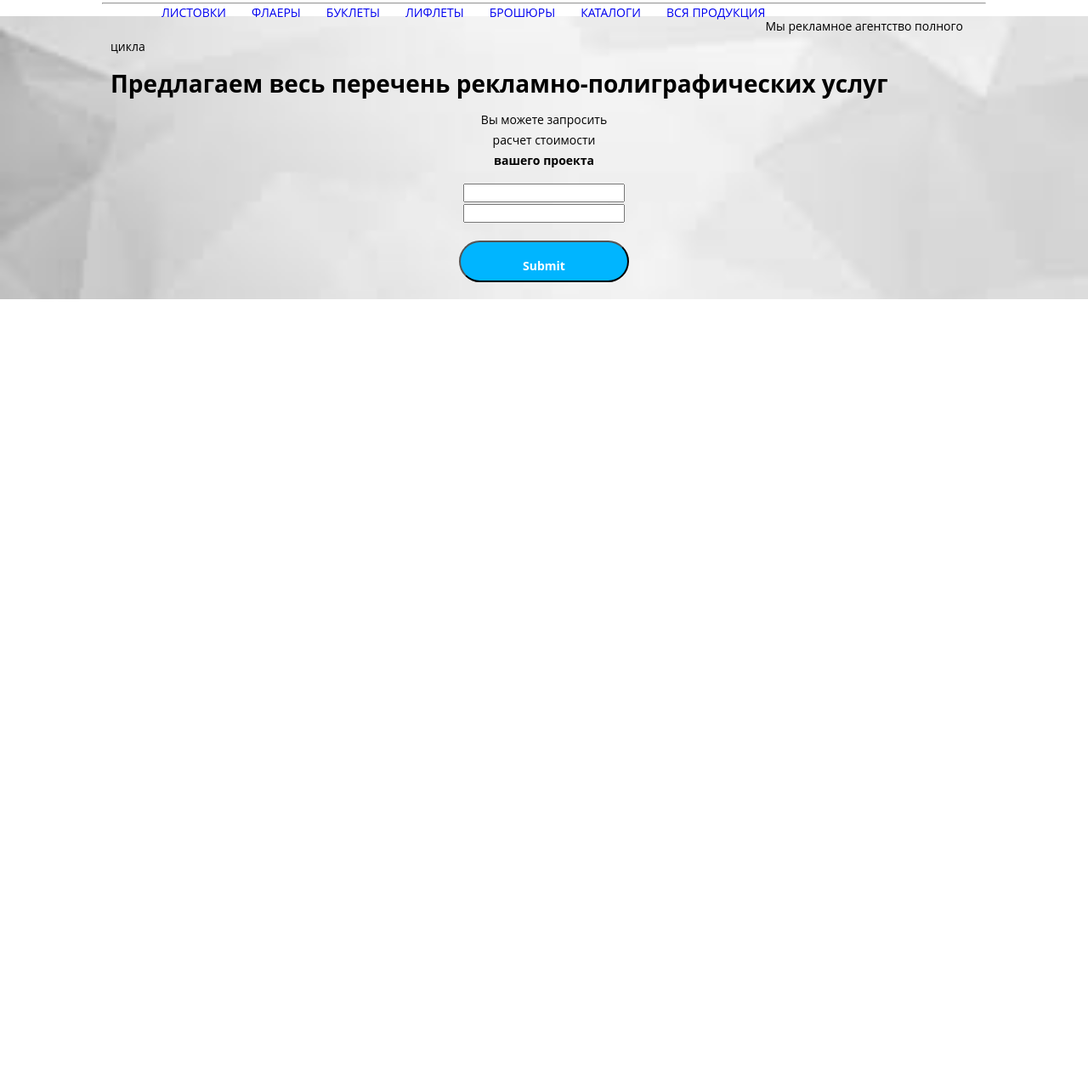
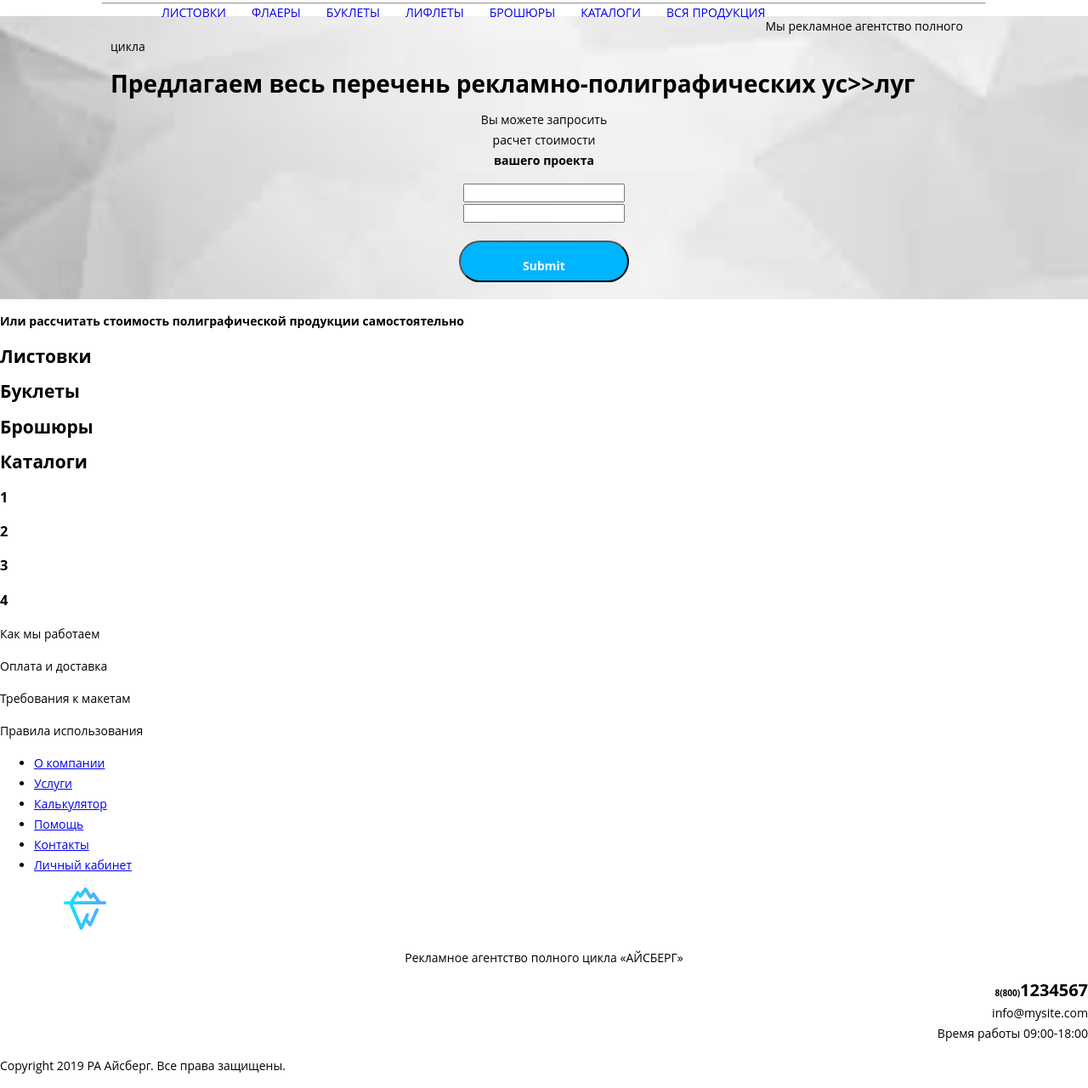
Before and after one commit to gveclipse/gitIceberg.github.io, a plain HTML site: page index.html in a window 1280 px wide. Shown: the part 309-1589 px from the top of the page at 85% size. Before the commit the page ends 800 px from the top, so only its background shows below. Drawn offline with Linux system fonts and the light colour scheme.

Commit message:
Update index.html
govno2

```diff
--- a/index.html
+++ b/index.html
@@ -21,15 +21,10 @@
 			<ul class="menu-requirements">
 				<li><a href="#">О компании</a></li>
 				<li><a href="#">Услуги</a></li>
-					<li><a href="#">О компании</a></li>
 				<li><a href="#">Калькулятор</a></li>
 				<li><a href="#">Помощь</a></li>
 				<li><a href="#">Контакты</a></li>
 				<li><a href="#">Личный кабинет</a></li>
-				</ul>
-
-				<ul сlass="menu-requirements">
-
 			</ul>
 
 			<a class="main-header-logo">
@@ -44,12 +39,10 @@
 
 
 			<div class="contacts">
-
 				<p>	<b><span class="number">8(800)</span>1234567</b><br>
 					info@mysite.com<br>
 					Время работы 09:00-18:00
 				</p>
-
 			</div>
 
 
@@ -81,7 +74,7 @@
 				<div class="title">
 					<p>Мы рекламное агентство полного цикла</p>
 
-						<h1 class="page-title">Предлагаем весь перечень рекламно-полиграфических услуг</h1>
+					<h1 class="page-title">Предлагаем весь перечень рекламно-полиграфических ус>>луг</h1>
 				</div>
 
 				<div class="form">
@@ -97,14 +90,104 @@
 						</form>
 					</div>
 				</div>
-
 			</section>
 
+			<section class="categories">
+				<p><b>Или рассчитать стоимость полиграфической продукции самостоятельно</b></p>
+				<div class="categories-block">
+					<div class="categories-block-item">
+						<h2>Листовки</h2>
+					</div>
+					<div class="categories-block-item">
+						<h2>Буклеты</h2>
+					</div>
+					<div class="categories-block-item">
+						<h2>Брошюры</h2>
+					</div>
+					<div class="categories-block-item">
+						<h2>Каталоги</h2>
+					</div>
+				</div>
+			</section>
+
+			<section class="advantages">
+				<div class="advantages-block">
+					<div class="advantages-block-item">
+						<h3>1</h3>
+					</div>
+					<div class="advantages-block-item">
+						<h3>2</h3>
+					</div>
+					<div class="advantages-block-item">
+						<h3>3</h3>
+					</div>
+					<div class="advantages-block-item">
+						<h3>4</h3>
+					</div>
+				</div>
+
+				<div class="features-block">
+					<div class="features-block-item">
+						<p>Как мы работаем</p>
+					</div>
+					<div class="features-block-item">
+						<p>Оплата и доставка</p>
+					</div>
+					<div class="features-block-item">
+						<p>Требования к макетам</p>
+					</div>
+					<div class="features-block-item">
+						<p>Правила использования</p>
+					</div>
+				</div>
+			</section>
+
+			<section class="contents">
+				<div class="contents-block">
+
+				</div>
+			</section>
 
 		</main>
 
 		<footer>
+			<div class="footer">
+				<div class="footer-block">
 
+					<ul class="menu-requirements-footer">
+						<li><a href="#">О компании</a></li>
+						<li><a href="#">Услуги</a></li>
+						<li><a href="#">Калькулятор</a></li>
+						<li><a href="#">Помощь</a></li>
+						<li><a href="#">Контакты</a></li>
+						<li><a href="#">Личный кабинет</a></li>
+					</ul>
+
+					<a class="main-header-logo">
+						<img src="img/logo-iceberg.svg" width="200" height="50" alt="Логотип агентство полного цикла «АЙСБЕРГ">
+					</a>
+
+
+					<div class="header-title">
+						<p>Рекламное агентство полного цикла «АЙСБЕРГ»</p>
+					</div>
+
+
+					<div class="contacts">
+						<p>	<b><span class="number">8(800)</span>1234567</b><br>
+							info@mysite.com<br>
+							Время работы 09:00-18:00
+						</p>
+					</div>
+				</div>
+
+				<div class="copyright">
+					<div class="copyright-text">
+						<p>Copyright 2019 РА Айсберг. Все права защищены.</p>
+					</div>
+				</div>
+
+			</div>
 		</footer>
 	</body>
 	</html>
```
Lines whose indentation alone changed are shown as unchanged.
